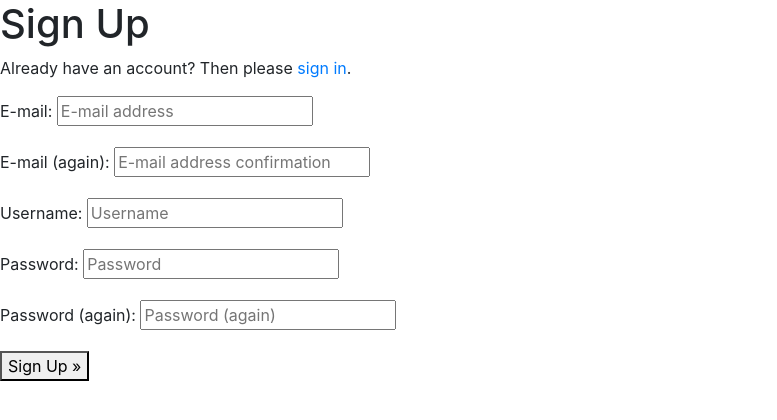
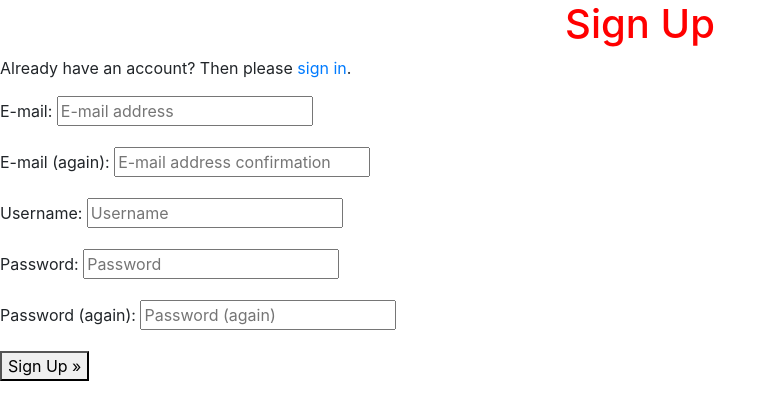
Before and after one commit to AEmin96/Project5-Godmode, a Django app: page /accounts/signup/ in a window 1280 px wide. Shown: the top 420 px of the page, without its empty margins (0-777 px from the left). Run offline with Django 3.2, Linux system fonts and the light colour scheme.

```diff
--- a/godmode/settings.py
+++ b/godmode/settings.py
@@ -150,5 +150,5 @@ STATIC_URL = '/static/'
 
 # Default primary key field type
 # https://docs.djangoproject.com/en/3.2/ref/settings/#default-auto-field
-
+STATICFILES_DIRS = [BASE_DIR / 'static']
 DEFAULT_AUTO_FIELD = 'django.db.models.BigAutoField'
--- /dev/null
+++ b/godmode/static/css/styles.css
@@ -0,0 +1,4 @@
+h1 {
+    text-align: center;
+    color: rgb(255, 0, 0);
+}
--- a/templates/base.html
+++ b/templates/base.html
@@ -29,6 +29,9 @@
       integrity="sha384-xOolHFLEh07PJGoPkLv1IbcEPTNtaed2xpHsD9ESMhqIYd0nLMwNLD69Npy4HI+N"
       crossorigin="anonymous"
     />
+
+    <link rel="stylesheet" href="{% static 'css/styles.css' %}">
+
     {% endblock %}
 
     {% block corejs %}
```
Also changed, not shown: home/templates/home/index.html (+15 -1 lines), godmode/static/images/background.jpg (added).
